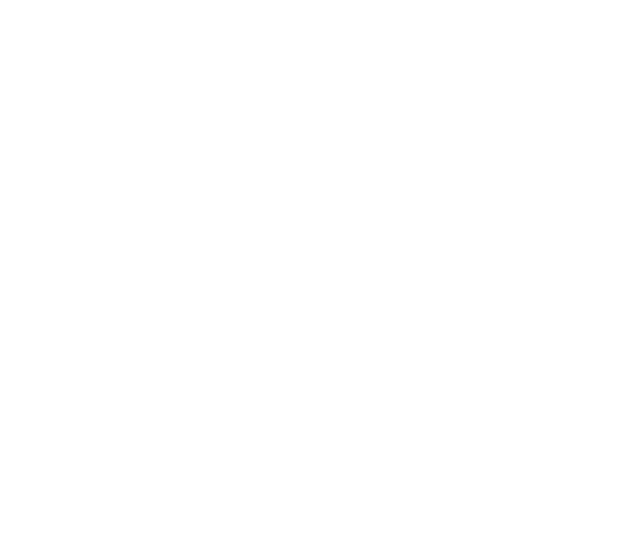
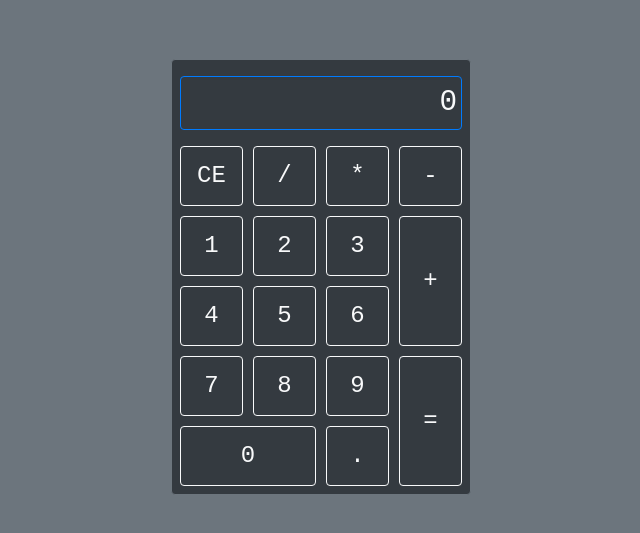
Before and after one commit to JayGrey/calculator, a React app: page / in a window 1280 px wide. Shown: the part 123-656 px from the top of the page, without its empty margins (319-959 px from the left). Built offline with nearby package versions, Linux system fonts and the light colour scheme.

Commit message:
split view into components

```diff
--- /dev/null
+++ b/src/components/Button.tsx
@@ -0,0 +1,14 @@
+import * as React from "react";
+
+interface ButtonProps {
+  id: string;
+  title: string;
+}
+
+export const Button = (props: ButtonProps) => {
+  return (
+    <button id={props.id} className="btn btn-outline-light">
+      {props.title}
+    </button>
+  );
+};
--- /dev/null
+++ b/src/containers/Calculator.tsx
@@ -0,0 +1,13 @@
+import * as React from "react";
+
+import { Display } from "./Display";
+import { Pinpad } from "./Pinpad";
+
+export const Calculator = () => {
+  return (
+    <div id="calculator" className="mx-auto mt-auto mb-auto p-2 border border-secondary rounded bg-dark">
+      <Display displayText="0" />
+      <Pinpad />
+    </div>
+  );
+};
--- /dev/null
+++ b/src/containers/Display.tsx
@@ -0,0 +1,11 @@
+import * as React from 'react';
+
+interface DisplayProps {
+    displayText: string;
+}
+
+export const Display = (props: DisplayProps) => {
+    return (
+        <p id="display" className="text-right text-light border border-primary rounded p-1 mt-2">{props.displayText}</p>
+    );
+};
--- /dev/null
+++ b/src/containers/Pinpad.tsx
@@ -0,0 +1,27 @@
+import * as React from "react";
+
+import { Button } from "../components/Button";
+
+export const Pinpad = () => {
+  return (
+    <div id="pinpad">
+      <Button id="clear" title="CE" />
+      <Button id="divide" title="/" />
+      <Button id="multiply" title="*" />
+      <Button id="subtract" title="-" />
+      <Button id="one" title="1" />
+      <Button id="two" title="2" />
+      <Button id="three" title="3" />
+      <Button id="add" title="+" />
+      <Button id="four" title="4" />
+      <Button id="five" title="5" />
+      <Button id="six" title="6" />
+      <Button id="seven" title="7" />
+      <Button id="eight" title="8" />
+      <Button id="nine" title="9" />
+      <Button id="equals" title="=" />
+      <Button id="zero" title="0" />
+      <Button id="decimal" title="." />
+    </div>
+  );
+};
--- a/src/index.html
+++ b/src/index.html
@@ -124,32 +124,9 @@
       }
     </style>
   </head>
-  <body>
+  <body class="bg-secondary">
     <div class="container-fluid">
-      <div id="root" class="row vh-100">
-        <div id="calculator" class="mx-auto mt-auto mb-auto p-2 border border-secondary rounded">
-          <p id="display" class="text-right border border-primary rounded p-1 mt-2">-1.234567890</p>
-          <div id="pinpad">
-            <button id="clear" class="btn btn-outline-dark">CE</button>
-            <button id="divide" class="btn btn-outline-dark">/</button>
-            <button id="multiply" class="btn btn-outline-dark">*</button>
-            <button id="subtract" class="btn btn-outline-dark">-</button>
-            <button id="one" class="btn btn-outline-dark">1</button>
-            <button id="two" class="btn btn-outline-dark">2</button>
-            <button id="three" class="btn btn-outline-dark">3</button>
-            <button id="add" class="btn btn-outline-dark">+</button>
-            <button id="four" class="btn btn-outline-dark">4</button>
-            <button id="five" class="btn btn-outline-dark">5</button>
-            <button id="six" class="btn btn-outline-dark">6</button>
-            <button id="seven" class="btn btn-outline-dark">7</button>
-            <button id="eight" class="btn btn-outline-dark">8</button>
-            <button id="nine" class="btn btn-outline-dark">9</button>
-            <button id="equals" class="btn btn-outline-dark">=</button>
-            <button id="zero" class="btn btn-outline-dark">0</button>
-            <button id="decimal" class="btn btn-outline-dark">.</button>
-          </div>
-        </div>
-      </div>
+      <div id="root" class="row vh-100"></div>
     </div>
     <script src="https://cdn.freecodecamp.org/testable-projects-fcc/v1/bundle.js"></script>
   </body>
--- a/src/index.tsx
+++ b/src/index.tsx
@@ -1,4 +1,6 @@
 import * as React from "react";
 import * as ReactDom from "react-dom";
 
-ReactDom.render(<div />, document.getElementById("root"));
+import {Calculator} from "./containers/Calculator";
+
+ReactDom.render(<Calculator />, document.getElementById("root"));
```
